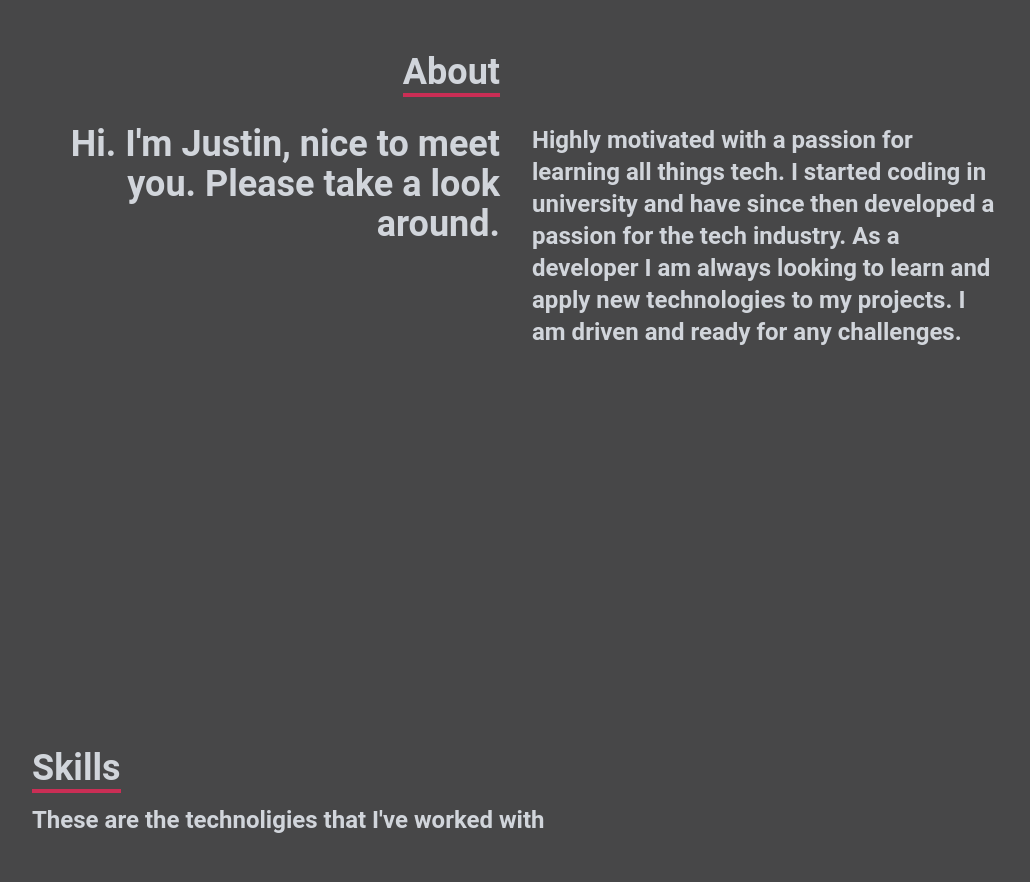
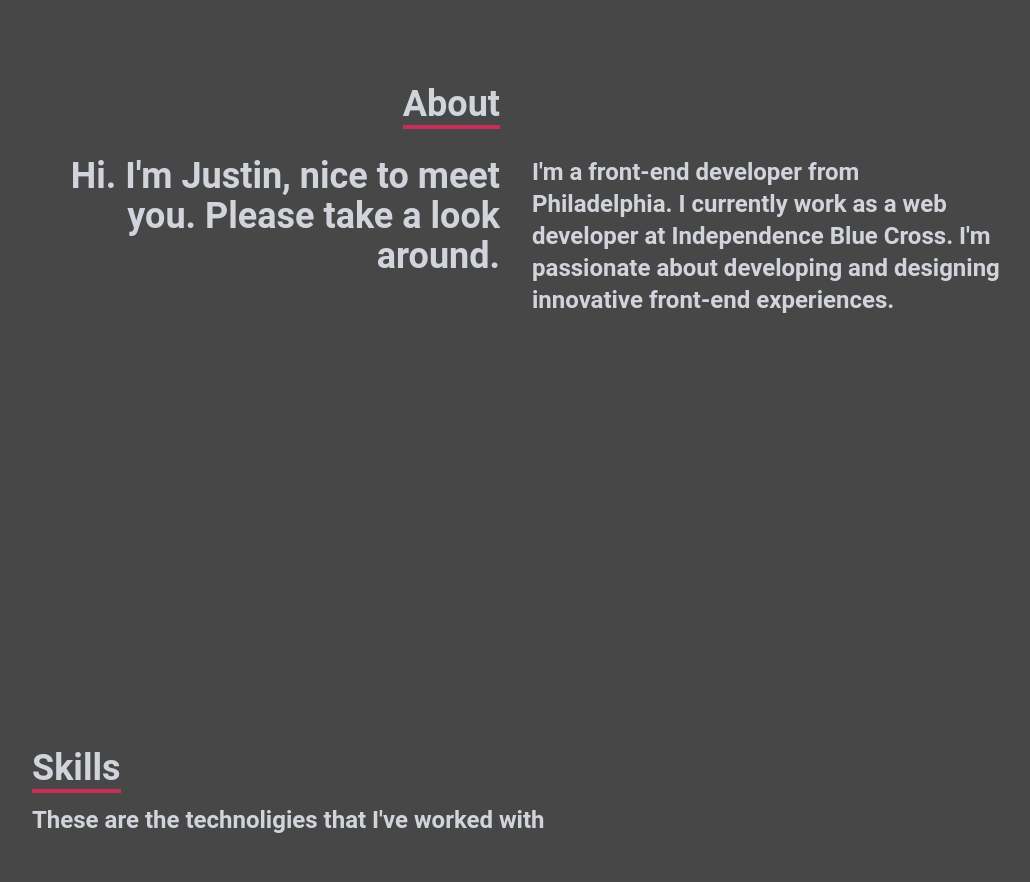
Before and after one commit to NaroNhem/React-Portfolio, a React (Create React App) app: page / in a window 1280 px wide. Shown: the part 1000-1882 px from the top of the page, without its empty margins (124-1154 px from the left). Built offline with nearby package versions, Linux system fonts and the light colour scheme.

Commit message:
changed about me.

```diff
--- a/src/components/About.js
+++ b/src/components/About.js
@@ -16,11 +16,9 @@ export default function About() {
           </div>
           <div>
             <p>
-              Highly motivated with a passion for learning all things tech. I
-              started coding in university and have since then developed a
-              passion for the tech industry. As a developer I am always looking
-              to learn and apply new technologies to my projects. I am driven
-              and ready for any challenges.
+              I'm a front-end developer from Philadelphia. I currently work as a
+              web developer at Independence Blue Cross. I'm passionate about
+              developing and designing innovative front-end experiences.
             </p>
           </div>
         </div>
```
